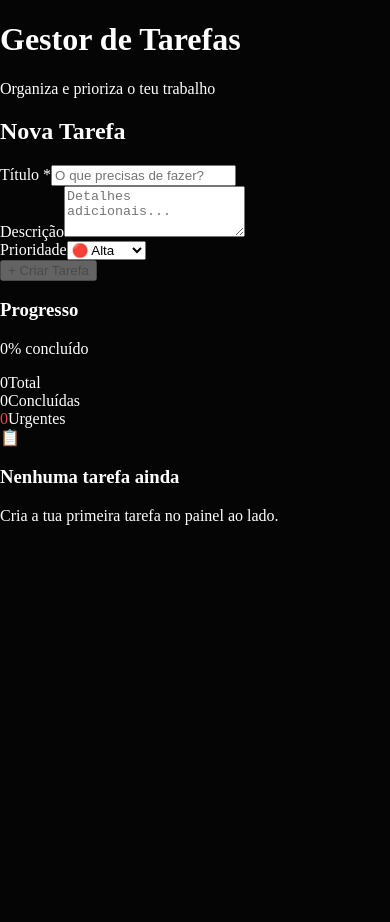
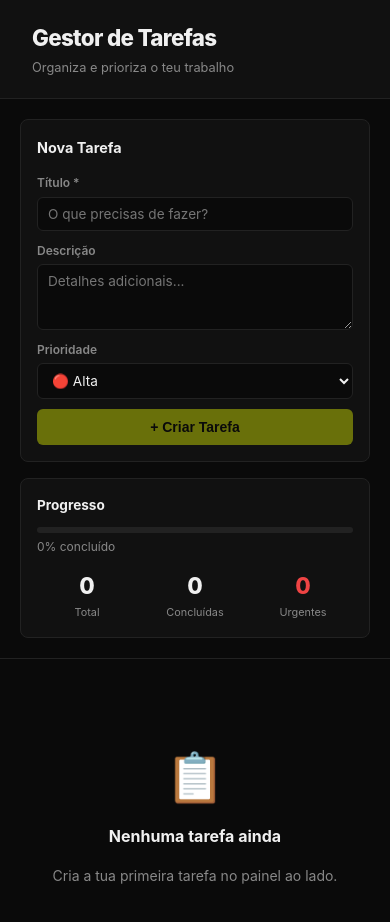
Before and after one commit to DaSilvaAlves/GEST, a React (Vite) app: page / in a window 390 px wide. Shown: the top 922 px of the page. Before the commit the page ends 844 px from the top, so only its background shows below. Built offline with nearby package versions, Linux system fonts and the light colour scheme.

Commit message:
fix: CSS completo e funcional

```diff
--- a/src/styles/theme.css
+++ b/src/styles/theme.css
@@ -1,57 +1,82 @@
 :root {
-  --background: #050505;
-  --foreground: #ffffff;
-  --accent: #D4AF37;
-  --font-family: 'Playfair Display', serif;
+  --bg: #0a0a0a;
+  --surface: #111;
+  --border: #222;
+  --accent: #EEFF00;
+  --text: #f0f0f0;
+  --muted: #888;
+  --success: #22c55e;
+  --danger: #ef4444;
+  --warning: #eab308;
+  --font: 'Inter', -apple-system, sans-serif;
+  --radius: 8px;
 }
 
-body {
-  background-color: var(--background);
-  color: var(--foreground);
-  font-family:(--font-family);
-  margin: 0;
-  padding: 0;
+*, *::before, *::after { box-sizing: border-box; margin: 0; padding: 0; }
+html, body, #root { height: 100%; }
+body { font-family: var(--font); background: var(--bg); color: var(--text); font-size: 14px; line-height: 1.6; -webkit-font-smoothing: antialiased; }
+
+.app { display: flex; flex-direction: column; min-height: 100vh; }
+.app-header { padding: 20px 32px; border-bottom: 1px solid var(--border); background: var(--surface); }
+.app-header h1 { font-size: 1.4rem; font-weight: 800; letter-spacing: -0.03em; }
+.app-header p { color: var(--muted); font-size: 0.8rem; margin-top: 2px; }
+.app-main { display: grid; grid-template-columns: 320px 1fr; gap: 0; flex: 1; }
+
+.sidebar { border-right: 1px solid var(--border); padding: 20px; display: flex; flex-direction: column; gap: 16px; }
+
+.task-form { background: var(--surface); border: 1px solid var(--border); border-radius: var(--radius); padding: 16px; }
+.task-form h2 { font-size: 0.9rem; font-weight: 700; margin-bottom: 14px; }
+.form-group { display: flex; flex-direction: column; gap: 4px; margin-bottom: 10px; }
+.form-group label { font-size: 0.75rem; color: var(--muted); font-weight: 600; }
+.form-group input, .form-group textarea, .form-group select { background: var(--bg); border: 1px solid var(--border); border-radius: 6px; color: var(--text); font-family: var(--font); font-size: 0.85rem; padding: 8px 10px; width: 100%; transition: border-color 150ms; }
+.form-group input:focus, .form-group textarea:focus, .form-group select:focus { outline: none; border-color: var(--accent); }
+
+.btn-primary { width: 100%; padding: 10px; background: var(--accent); color: #000; border: none; border-radius: 6px; font-weight: 700; font-size: 0.875rem; cursor: pointer; transition: opacity 150ms; }
+.btn-primary:hover { opacity: 0.9; }
+.btn-primary:disabled { opacity: 0.4; cursor: not-allowed; }
+
+.task-stats { background: var(--surface); border: 1px solid var(--border); border-radius: var(--radius); padding: 16px; }
+.task-stats h3 { font-size: 0.85rem; font-weight: 700; margin-bottom: 10px; }
+.progress-bar { height: 6px; background: var(--border); border-radius: 3px; overflow: hidden; margin-bottom: 4px; }
+.progress-fill { height: 100%; background: var(--accent); border-radius: 3px; transition: width 0.3s ease; }
+.progress-label { font-size: 0.75rem; color: var(--muted); margin-bottom: 12px; }
+.stats-grid { display: grid; grid-template-columns: repeat(3, 1fr); gap: 8px; }
+.stat { display: flex; flex-direction: column; align-items: center; }
+.stat-num { font-size: 1.4rem; font-weight: 800; }
+.stat-label { font-size: 0.68rem; color: var(--muted); }
+
+.content { padding: 20px; overflow-y: auto; }
+
+.task-list {}
+.list-header { display: flex; align-items: center; justify-content: space-between; margin-bottom: 16px; }
+.list-header h2 { font-size: 1rem; font-weight: 700; }
+.filter-tabs { display: flex; gap: 4px; }
+.filter-tab { padding: 4px 10px; background: none; border: 1px solid var(--border); border-radius: 20px; color: var(--muted); font-size: 0.75rem; cursor: pointer; transition: all 150ms; }
+.filter-tab.active, .filter-tab:hover { border-color: var(--accent); color: var(--accent); }
+
+.tasks { list-style: none; display: flex; flex-direction: column; gap: 8px; }
+.task-item { display: flex; align-items: flex-start; gap: 10px; background: var(--surface); border: 1px solid var(--border); border-radius: var(--radius); padding: 12px 14px; transition: border-color 150ms; }
+.task-item:hover { border-color: #333; }
+.task-item.completed { opacity: 0.55; }
+.task-item.completed .task-title { text-decoration: line-through; }
+
+.task-check { background: none; border: 2px solid var(--border); border-radius: 50%; width: 22px; height: 22px; min-width: 22px; color: var(--accent); cursor: pointer; font-size: 0.7rem; display: flex; align-items: center; justify-content: center; transition: all 150ms; }
+.task-item.completed .task-check { background: var(--success); border-color: var(--success); color: #000; }
+.task-body { flex: 1; min-width: 0; }
+.task-title { display: block; font-size: 0.875rem; font-weight: 600; word-break: break-word; cursor: text; }
+.edit-input { width: 100%; background: var(--bg); border: 1px solid var(--accent); border-radius: 4px; color: var(--text); font-size: 0.875rem; padding: 2px 6px; }
+.task-desc { font-size: 0.78rem; color: var(--muted); margin-top: 2px; }
+.priority-badge { display: inline-block; font-size: 0.7rem; margin-top: 4px; }
+
+.task-delete { background: none; border: none; color: var(--muted); cursor: pointer; font-size: 0.75rem; padding: 2px 4px; border-radius: 4px; transition: color 150ms; }
+.task-delete:hover { color: var(--danger); }
+
+.empty-state { display: flex; flex-direction: column; align-items: center; justify-content: center; padding: 60px 20px; text-align: center; gap: 8px; }
+.empty-icon { font-size: 3rem; }
+.empty-state h3 { font-size: 1rem; font-weight: 700; }
+.empty-state p, .empty-filter { color: var(--muted); font-size: 0.875rem; margin-top: 8px; }
+
+@media (max-width: 768px) {
+  .app-main { grid-template-columns: 1fr; }
+  .sidebar { border-right: none; border-bottom: 1px solid var(--border); }
 }
-
-h1, h2, h3, h4, h5, h6 {
-  font-family: var(--font-family);
-}
-
-.button {
-  background-color: var(--accent);
- color: var(--foreground);
-  border: 1px solid var(--accent);
-  padding: 10px 20px;
-  border-radius: 5px;
-  cursor: pointer;
-}
-
-.button:hover {
-  background-color: var(--foreground);
-  color: var(--accent);
-}
-
-.card {
-  background-color: var(--foreground);
-  padding: 20px;
-  border: 1px solid var(--accent);
-  border-radius: 5px;
-  margin: 10px;
-}
-
-.card:hover {
-  background-color: var(--accent);
-  color: var(--foreground);
-}
-
-.grid {
-  display:;
-  grid-template-columns: repeat(auto-fill, minmax(200px, 1fr));
-  gap: 10px;
-}
-
-@media (min-width: 768px) {
-  .grid {
-    grid-columns: repeat(auto-fill, minmax(300px, 1));
-  }
-}
```
